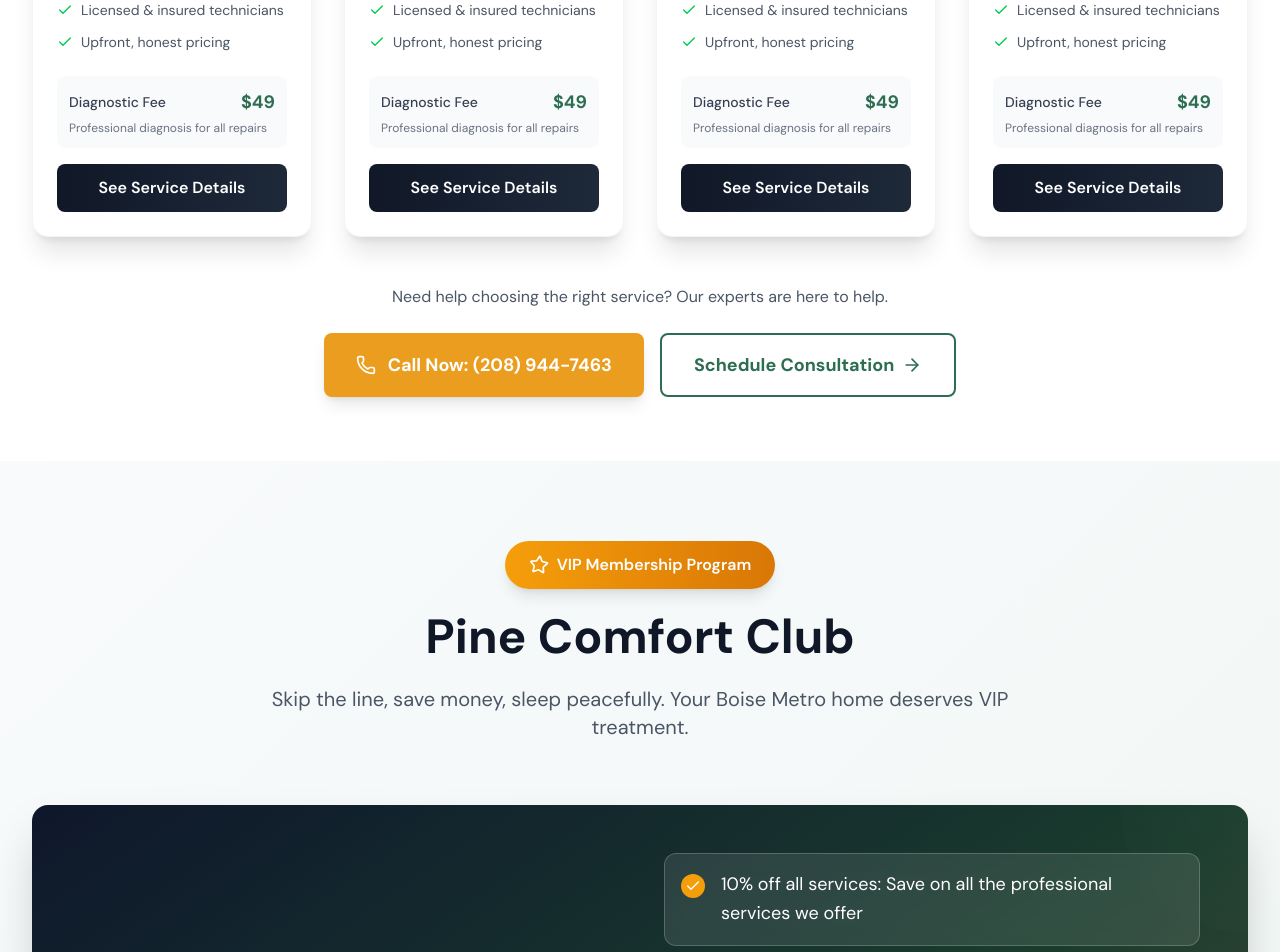
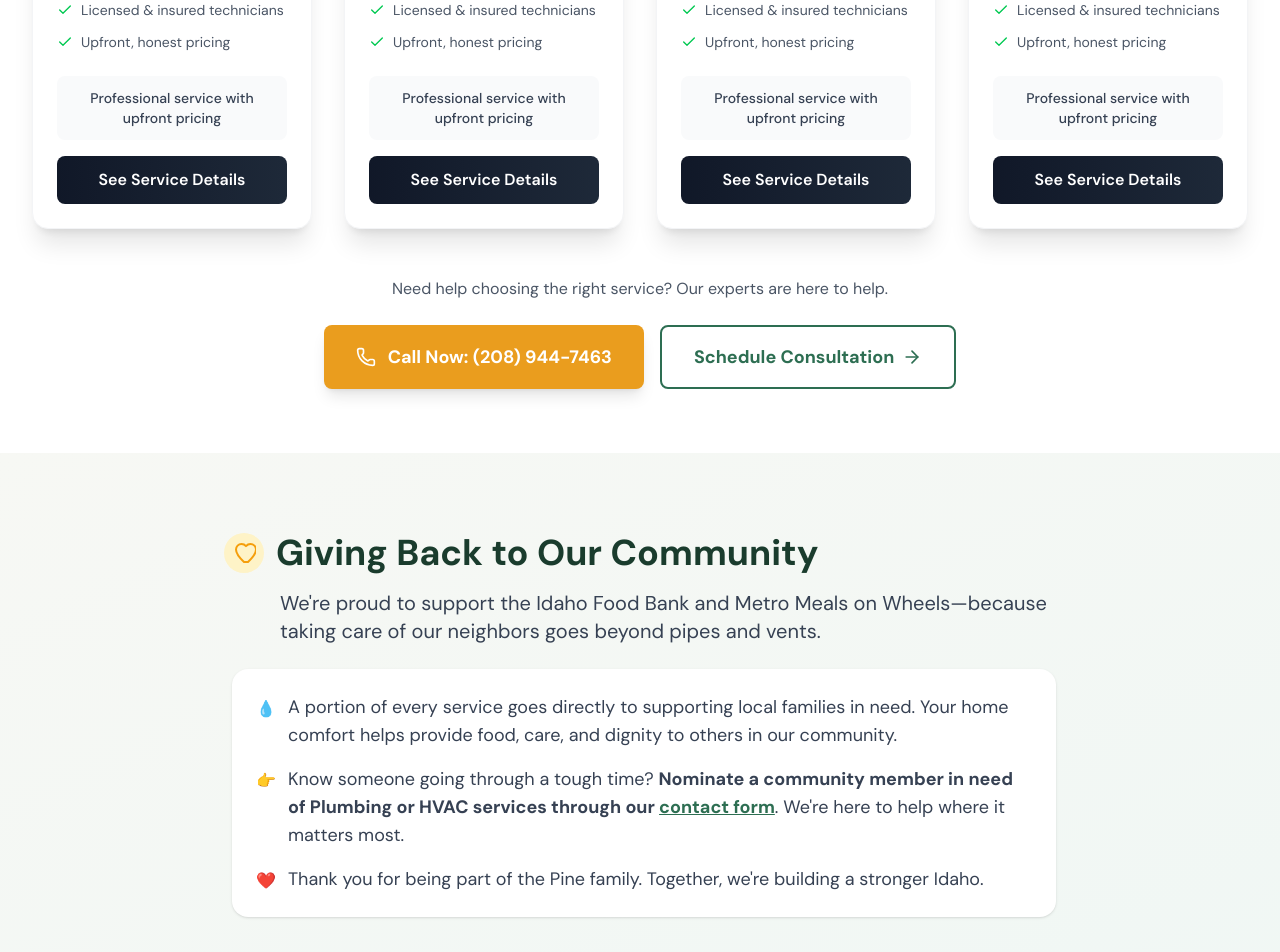
Before and after one commit to Innervate-Agency/pineplumbingandair.com, a Next.js app: page / in a window 1280 px wide. Shown: the part 1340-2292 px from the top of the page. Built offline with nearby package versions, Linux system fonts and the light colour scheme.

Commit message:
Refactor EpicHomePage component: streamline service filtering logic, enhance testimonials formatting, and introduce a new Giving Back section. Remove duplicate ServicesSection to improve layout and user experience.

```diff
--- a/src/components/sections/EpicHomePage.tsx
+++ b/src/components/sections/EpicHomePage.tsx
@@ -6,7 +6,6 @@
   Snowflake, Flame, Droplets, Wind
 } from 'lucide-react'
 import { SITE_CONFIG, PRICING, SERVICES } from '@/lib/constants'
-import ServicesSection from '@/components/sections/ServiceSection'
 import { useState } from 'react'
 
 export default function EpicHomePage() {
@@ -376,11 +375,10 @@
                   whileHover={{ scale: 1.05 }}
                   whileTap={{ scale: 0.95 }}
                   onClick={() => setActiveFilter(filter)}
-                  className={`px-6 py-3 rounded-full font-semibold transition-all duration-300 ${
-                    activeFilter === filter
-                      ? 'bg-primary-600 text-white shadow-lg'
-                      : 'bg-white text-gray-600 hover:bg-primary-50 hover:text-primary-600 border border-gray-200 hover:border-primary-300'
-                  }`}
+                  className={`px-6 py-3 rounded-full font-semibold transition-all duration-300 ${activeFilter === filter
+                    ? 'bg-primary-600 text-white shadow-lg'
+                    : 'bg-white text-gray-600 hover:bg-primary-50 hover:text-primary-600 border border-gray-200 hover:border-primary-300'
+                    }`}
                 >
                   {filter}
                 </motion.button>
@@ -439,14 +437,10 @@
                           </div>
                         </div>
 
-                        {/* Price Range */}
+                        {/* Service Features */}
                         <div className="mb-4 p-3 bg-gray-50 rounded-lg">
-                          <div className="flex items-center justify-between">
-                            <span className="text-sm font-medium text-gray-700">Diagnostic Fee</span>
-                            <span className="text-lg font-bold text-primary-600">$49</span>
-                          </div>
-                          <p className="text-xs text-gray-500 mt-1">
-                            Professional diagnosis for all repairs
+                          <p className="text-sm font-medium text-gray-700 text-center">
+                            Professional service with upfront pricing
                           </p>
                         </div>
 
@@ -485,7 +479,7 @@
                         Professional {serviceName.toLowerCase()} services with upfront pricing
                       </p>
                       <div className="flex items-center justify-between">
-                        <span className="text-sm font-medium text-primary-600">$49 Diagnostic</span>
+                        <span className="text-sm font-medium text-primary-600">Professional Service</span>
                         <span className="text-xs text-gray-500">Learn More →</span>
                       </div>
                     </motion.div>
@@ -526,6 +520,35 @@
               </motion.button>
             </div>
           </motion.div>
+        </div>
+      </section>
+
+      {/* Giving Back Section */}
+      <section className="py-20 bg-gradient-to-br from-sage-50 to-primary-50">
+        <div className="max-w-4xl mx-auto px-4 sm:px-6 lg:px-8">
+          <div className="flex items-center mb-4">
+            <span className="inline-flex items-center justify-center w-10 h-10 rounded-full bg-accent-100 mr-3">
+              <svg xmlns='http://www.w3.org/2000/svg' className='w-6 h-6 text-accent-500' fill='none' viewBox='0 0 24 24' stroke='currentColor'><path strokeLinecap='round' strokeLinejoin='round' strokeWidth={2} d='M12 21C12 21 4 13.5 4 8.5C4 5.42 6.42 3 9.5 3C11.24 3 12.91 3.81 14 5.08C15.09 3.81 16.76 3 18.5 3C21.58 3 24 5.42 24 8.5C24 13.5 16 21 16 21H12Z' /></svg>
+            </span>
+            <h2 className="text-4xl font-bold text-primary-900">Giving Back to Our Community</h2>
+          </div>
+          <p className="text-xl text-gray-700 mb-6 pl-14">We're proud to support the Idaho Food Bank and Metro Meals on Wheels—because taking care of our neighbors goes beyond pipes and vents.</p>
+          <div className="bg-white rounded-2xl shadow p-6 mb-6 ml-2">
+            <ul className="space-y-4 list-none">
+              <li className="flex items-start">
+                <span className="text-accent-500 mr-3 mt-1">💧</span>
+                <span className="text-lg text-gray-700">A portion of every service goes directly to supporting local families in need. Your home comfort helps provide food, care, and dignity to others in our community.</span>
+              </li>
+              <li className="flex items-start">
+                <span className="text-accent-500 mr-3 mt-1">👉</span>
+                <span className="text-lg text-gray-700">Know someone going through a tough time? <b>Nominate a community member in need of Plumbing or HVAC services through our <a href='/contact' className='text-primary-600 underline'>contact form</a></b>. We're here to help where it matters most.</span>
+              </li>
+              <li className="flex items-start">
+                <span className="text-accent-500 mr-3 mt-1">❤️</span>
+                <span className="text-lg text-gray-700">Thank you for being part of the Pine family. Together, we're building a stronger Idaho.</span>
+              </li>
+            </ul>
+          </div>
         </div>
       </section>
 
@@ -648,7 +671,7 @@
                   >
                     <div className="flex items-center">
                       <div className="flex -space-x-2 mr-3">
-                        {[1,2,3,4].map((i) => (
+                        {[1, 2, 3, 4].map((i) => (
                           <div key={i} className="w-8 h-8 bg-gradient-to-br from-accent-400 to-accent-600 rounded-full border-2 border-white flex items-center justify-center">
                             <span className="text-white text-xs font-bold">{i}</span>
                           </div>
@@ -657,7 +680,7 @@
                       <div>
                         <div className="text-white font-medium text-sm">500+ Happy Members</div>
                         <div className="flex items-center">
-                          {[1,2,3,4,5].map((i) => (
+                          {[1, 2, 3, 4, 5].map((i) => (
                             <Star key={i} className="w-3 h-3 text-accent-400 fill-current" />
                           ))}
                           <span className="text-white/80 text-xs ml-2">5/5 satisfaction</span>
@@ -675,9 +698,6 @@
           </motion.div>
         </div>
       </section>
-
-      {/* Services Section with Modal */}
-      <ServicesSection />
 
       {/* Trust Section */}
       <section className="py-20 bg-white">
@@ -721,34 +741,69 @@
         </div>
       </section>
 
-      {/* Giving Back Section */}
-      <section className="py-20 bg-gradient-to-br from-sage-50 to-primary-50">
-        <div className="max-w-4xl mx-auto px-4 sm:px-6 lg:px-8">
-          <div className="flex items-center mb-4">
-            <span className="inline-flex items-center justify-center w-10 h-10 rounded-full bg-accent-100 mr-3">
-              <svg xmlns='http://www.w3.org/2000/svg' className='w-6 h-6 text-accent-500' fill='none' viewBox='0 0 24 24' stroke='currentColor'><path strokeLinecap='round' strokeLinejoin='round' strokeWidth={2} d='M12 21C12 21 4 13.5 4 8.5C4 5.42 6.42 3 9.5 3C11.24 3 12.91 3.81 14 5.08C15.09 3.81 16.76 3 18.5 3C21.58 3 24 5.42 24 8.5C24 13.5 16 21 16 21H12Z' /></svg>
-            </span>
-            <h2 className="text-4xl font-bold text-primary-900">Giving Back to Our Community</h2>
-          </div>
-          <p className="text-xl text-gray-700 mb-6 pl-14">We're proud to support the Idaho Food Bank and Metro Meals on Wheels—because taking care of our neighbors goes beyond pipes and vents.</p>
-          <div className="bg-white rounded-2xl shadow p-6 mb-6 ml-2">
-            <ul className="space-y-4 list-none">
-              <li className="flex items-start">
-                <span className="text-accent-500 mr-3 mt-1">💧</span>
-                <span className="text-lg text-gray-700">A portion of every service goes directly to supporting local families in need. Your home comfort helps provide food, care, and dignity to others in our community.</span>
-              </li>
-              <li className="flex items-start">
-                <span className="text-accent-500 mr-3 mt-1">👉</span>
-                <span className="text-lg text-gray-700">Know someone going through a tough time? <b>Nominate a community member in need of Plumbing or HVAC services through our <a href='/contact' className='text-primary-600 underline'>contact form</a></b>. We're here to help where it matters most.</span>
-              </li>
-              <li className="flex items-start">
-                <span className="text-accent-500 mr-3 mt-1">❤️</span>
-                <span className="text-lg text-gray-700">Thank you for being part of the Pine family. Together, we're building a stronger Idaho.</span>
-              </li>
-            </ul>
+      {/* CTA Buttons Section */}
+      <section className="py-20 bg-gray-50">
+        <div className="max-w-7xl mx-auto px-4 sm:px-6 lg:px-8">
+          <div className="flex flex-col md:flex-row gap-8 items-stretch">
+            {/* Need a Repair CTA */}
+            <motion.div
+              initial={{ opacity: 0, y: 20 }}
+              whileInView={{ opacity: 1, y: 0 }}
+              transition={{ duration: 0.6 }}
+              viewport={{ once: true }}
+              className="flex-1 bg-white rounded-2xl p-8 text-center shadow-xl hover:shadow-2xl transition-all duration-300 border border-primary-100"
+            >
+              <h3 className="text-2xl font-bold text-gray-900 mb-4">
+                Need a Repair?
+              </h3>
+              <p className="text-gray-600 mb-6">
+                Professional diagnostic service to identify and fix the issue.
+              </p>
+              <div className="mb-6">
+                <div className="text-2xl font-bold text-primary-600">Professional Service</div>
+                <div className="text-sm text-gray-500">Upfront Pricing</div>
+              </div>
+              <button className="w-full bg-primary-600 text-white px-6 py-3 rounded-xl font-semibold hover:bg-primary-700 shadow-md transition-colors">
+                Schedule Diagnostic
+              </button>
+            </motion.div>
+
+            {/* Comfort Club CTA */}
+            <motion.div
+              initial={{ opacity: 0, y: 20 }}
+              whileInView={{ opacity: 1, y: 0 }}
+              transition={{ duration: 0.6, delay: 0.1 }}
+              viewport={{ once: true }}
+              className="flex-1 bg-gradient-to-br from-secondary-600 to-secondary-700 rounded-2xl p-8 text-white text-center hover:from-secondary-700 hover:to-secondary-800 transition-all duration-300 shadow-xl"
+            >
+              <div className="flex items-center justify-center mb-4">
+                <Star className="w-8 h-8 text-yellow-400 mr-2" />
+                <h3 className="text-2xl font-bold">Comfort Club</h3>
+              </div>
+              <p className="text-white/90 mb-6">
+                Priority service, guaranteed savings, and peace of mind.
+              </p>
+              <div className="mb-6">
+                <div className="text-4xl font-bold">${PRICING.membership.price}</div>
+                <div className="text-sm text-white/80">per year</div>
+              </div>
+              <div className="text-white/90 text-base font-medium mb-4">
+                <span className="font-semibold">$150 after-hours fee waived for members.</span>
+              </div>
+              <button className="w-full bg-white text-secondary-700 px-6 py-3 rounded-xl font-semibold hover:bg-secondary-50 shadow-md transition-colors">
+                Join Today
+              </button>
+            </motion.div>
           </div>
         </div>
       </section>
+
+      {/* Services Section with Modal - REMOVED to eliminate duplicate services section */}
+      {/* <ServicesSection /> */}
+
+
+
+
     </div>
   )
 }
```
